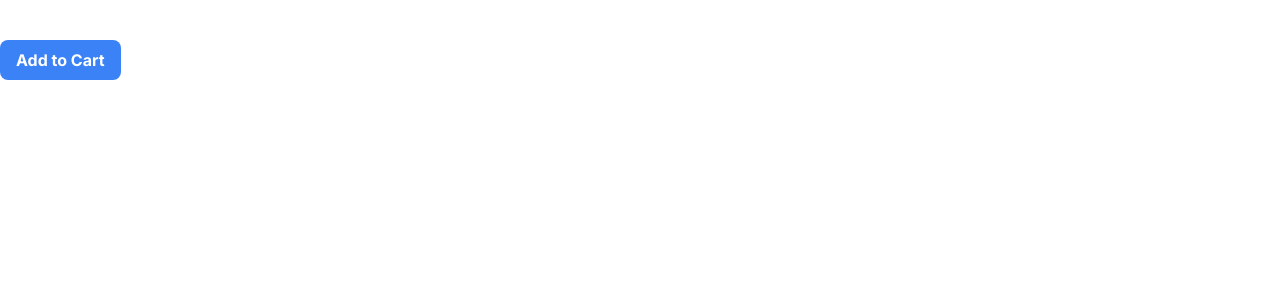
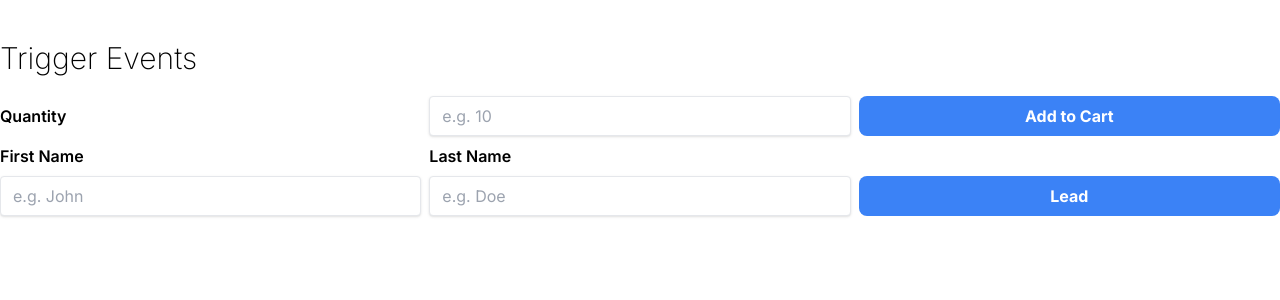
Before and after one commit to ajilk/pixel, a Next.js app: page / in a window 1280 px wide. Shown: the top 300 px of the page. Built offline with nearby package versions, Linux system fonts and the light colour scheme.

Commit message:
Add metadata to events

```diff
--- a/app/page.tsx
+++ b/app/page.tsx
@@ -1,30 +1,67 @@
 'use client';
 
-import { Component, ReactNode } from 'react';
+import { MouseEvent, useState } from 'react';
 import Pixel, { EventType } from './services/pixel.service';
-
-class Button extends Component<{ text: string; onClick?: () => void }> {
-  render(): ReactNode {
-    return (
-      <button
-        className="bg-blue-500 hover:bg-blue-700 text-white font-bold py-2 px-4 rounded-lg w-max"
-        onClick={this.props.onClick}
-      >
-        {this.props.text}
-      </button>
-    );
-  }
-}
 
 export default function Home() {
   const pixel: Pixel = new Pixel();
+  const [quantity, setQuantity] = useState('');
+  const [fn, setFn] = useState('');
+  const [ln, setLn] = useState('');
+
+  function handleAddToCart(event: MouseEvent<HTMLButtonElement>) {
+    pixel.fbq(EventType.AddToCart, { quantity: quantity }, { eventID: crypto.randomUUID() });
+    setQuantity('');
+  }
+
+  function handleLead(event: MouseEvent<HTMLButtonElement>) {
+    pixel.fbq(EventType.Lead, { fn: fn, ln: ln }, { eventID: crypto.randomUUID() });
+    setFn('')
+    setLn('')
+  }
 
   return (
     <div className="container mx-auto py-10">
-      <Button
-        text={'Add to Cart'}
-        onClick={() => pixel.fbq(EventType.AddToCart, { test_field: 'TEST_VALUE' }, { eventID: 'EVENT_ID' })}
-      ></Button>
+      <p className="text-3xl font-extralight pb-5">Trigger Events</p>
+      <div className="grid grid-cols-3 gap-2">
+        <label className="font-semibold my-auto">Quantity</label>
+        <input
+          className="shadow appearance-none border rounded w-full py-2 px-3 text-gray-700 leading-tight focus:outline-none focus:shadow-outline"
+          type="number"
+          placeholder="e.g. 10"
+          value={quantity}
+          onChange={(e) => setQuantity(e.target.value)}
+        ></input>
+        <button
+          className="bg-blue-500 hover:bg-blue-700 text-white font-bold py-2 px-4 rounded-lg w-full"
+          onClick={handleAddToCart}
+        >
+          Add to Cart
+        </button>
+        <label className="font-semibold my-auto">First Name</label>
+        <label className="font-semibold my-auto">Last Name</label>
+        <div></div>
+        <input
+          className="shadow appearance-none border rounded w-full py-2 px-3 text-gray-700 leading-tight focus:outline-none focus:shadow-outline"
+          type="text"
+          placeholder="e.g. John"
+          value={fn}
+          onChange={(e) => setFn(e.target.value)}
+        ></input>
+        <input
+          className="shadow appearance-none border rounded w-full py-2 px-3 text-gray-700 leading-tight focus:outline-none focus:shadow-outline"
+          type="text"
+          placeholder="e.g. Doe"
+          value={ln}
+          onChange={(e) => setLn(e.target.value)}
+        ></input>
+        <button
+          className="bg-blue-500 hover:bg-blue-700 text-white font-bold py-2 px-4 rounded-lg w-full"
+          onClick={handleLead}
+        >
+          Lead
+        </button>
+      </div>
     </div>
   );
 }
--- a/app/services/pixel.service.ts
+++ b/app/services/pixel.service.ts
@@ -1,5 +1,6 @@
 export enum EventType {
   AddToCart = 'AddToCart',
+  Lead = 'Lead'
 }
 
 export default class Pixel {
```
